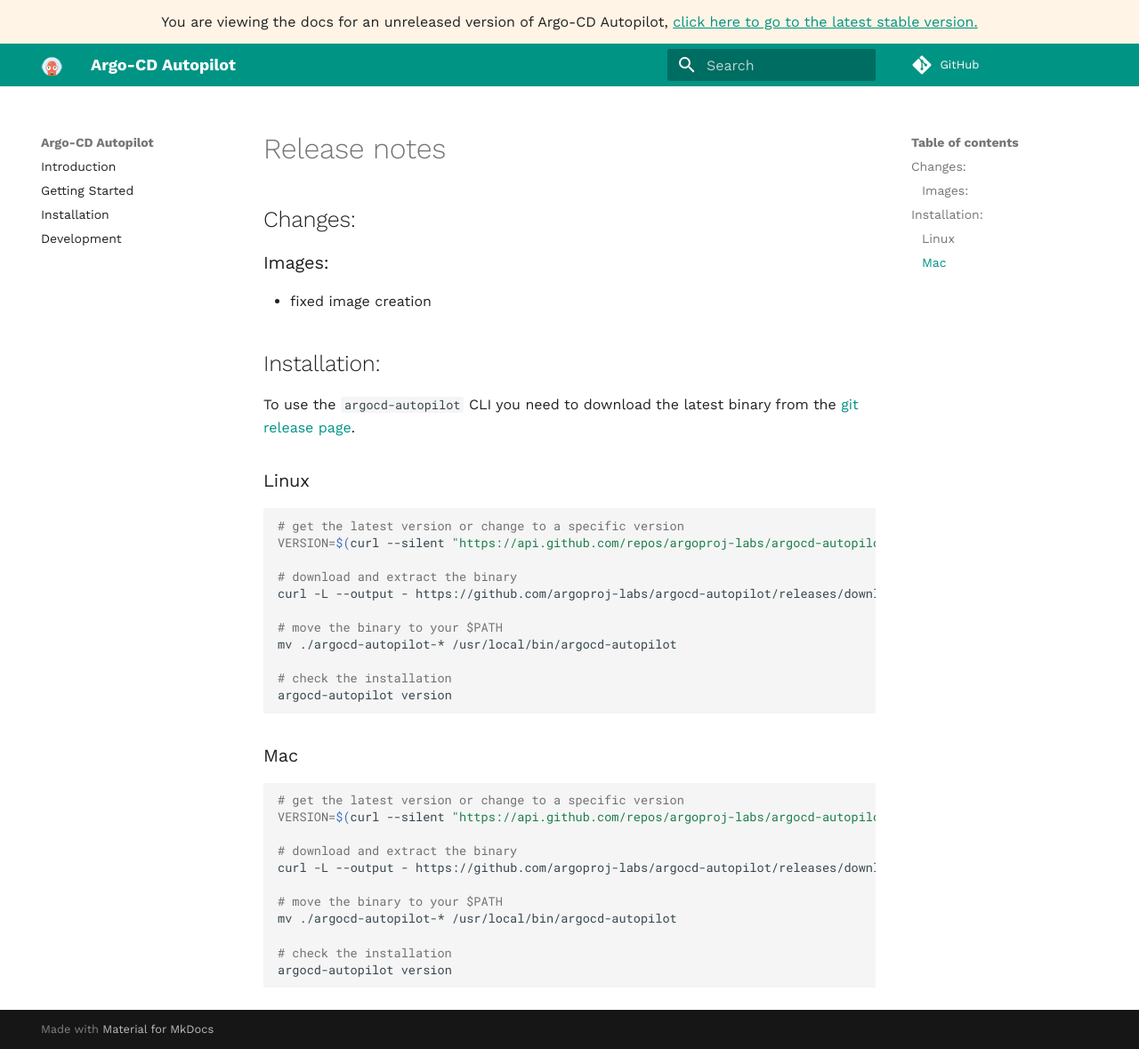
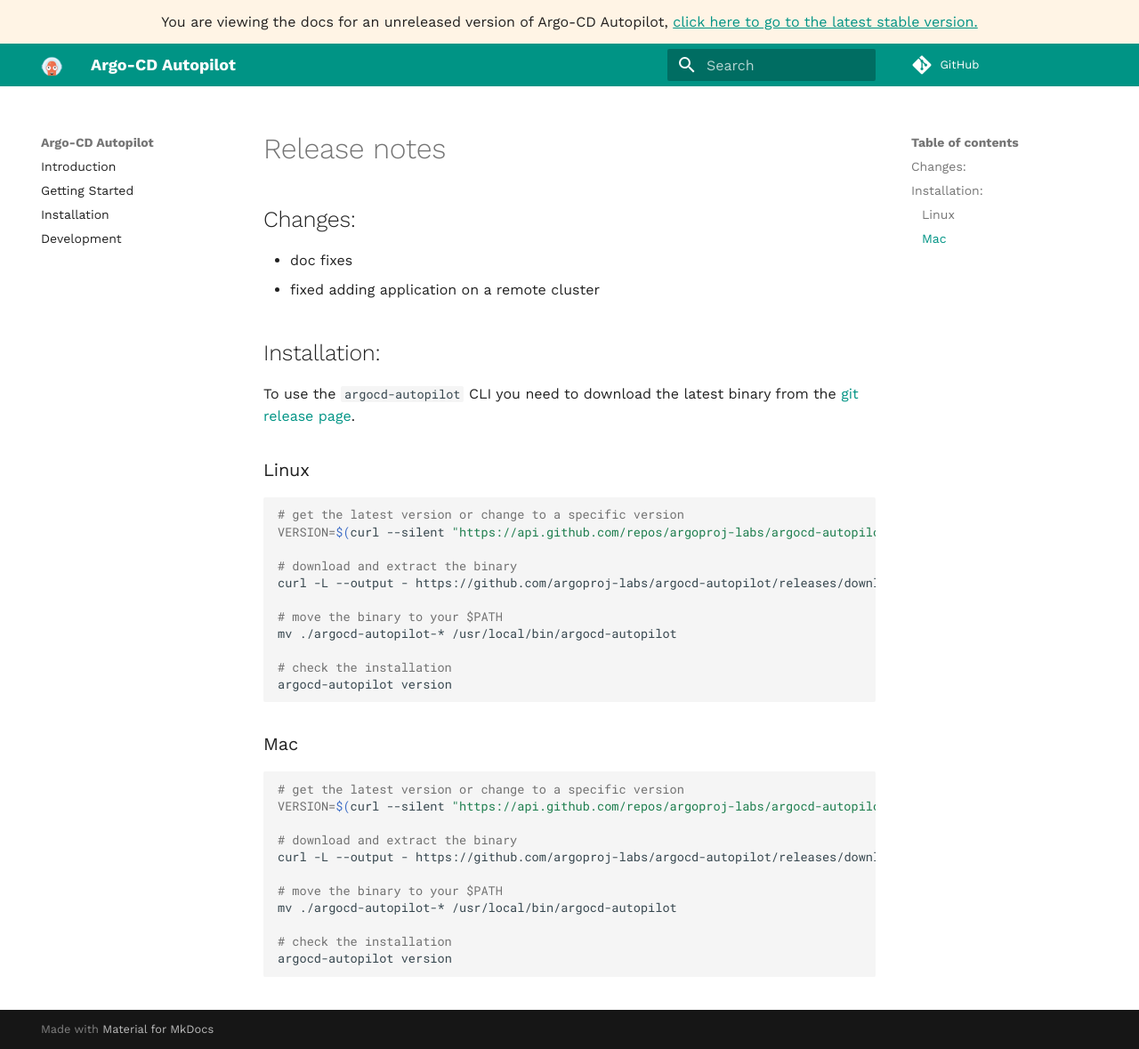
Before and after one commit to argoproj-labs/argocd-autopilot, an MkDocs documentation site: the page built from docs/releases/release_notes.md, in a window 1280 px wide and 1179 px high. Shown: the whole window at 89% size. Built offline with MkDocs 1.6.1 and Material for MkDocs 9.7.7, drawn with Linux system fonts in a browser that asks for light colours; comment, search, counter and statistics services are not loaded.

Commit message:
v0.1.4 bump

```diff
--- a/docs/releases/release_notes.md
+++ b/docs/releases/release_notes.md
@@ -1,6 +1,6 @@
 ## Changes:
-### Images:
-* fixed image creation
+* doc fixes
+* fixed adding application on a remote cluster
 
 ## Installation:
 
```
Also changed, not shown: CHANGELOG.md (+4 -0 lines), 1 other file.
